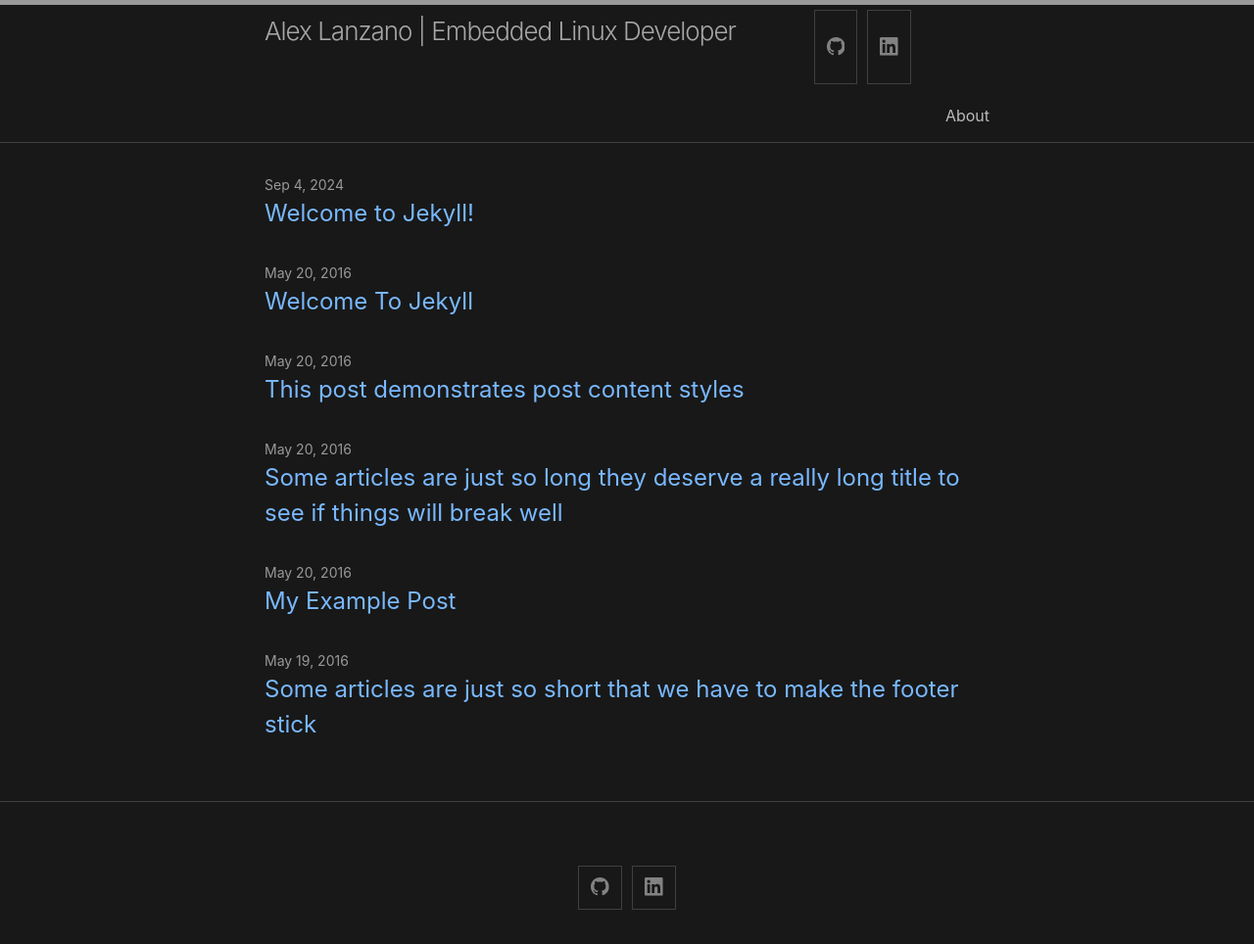
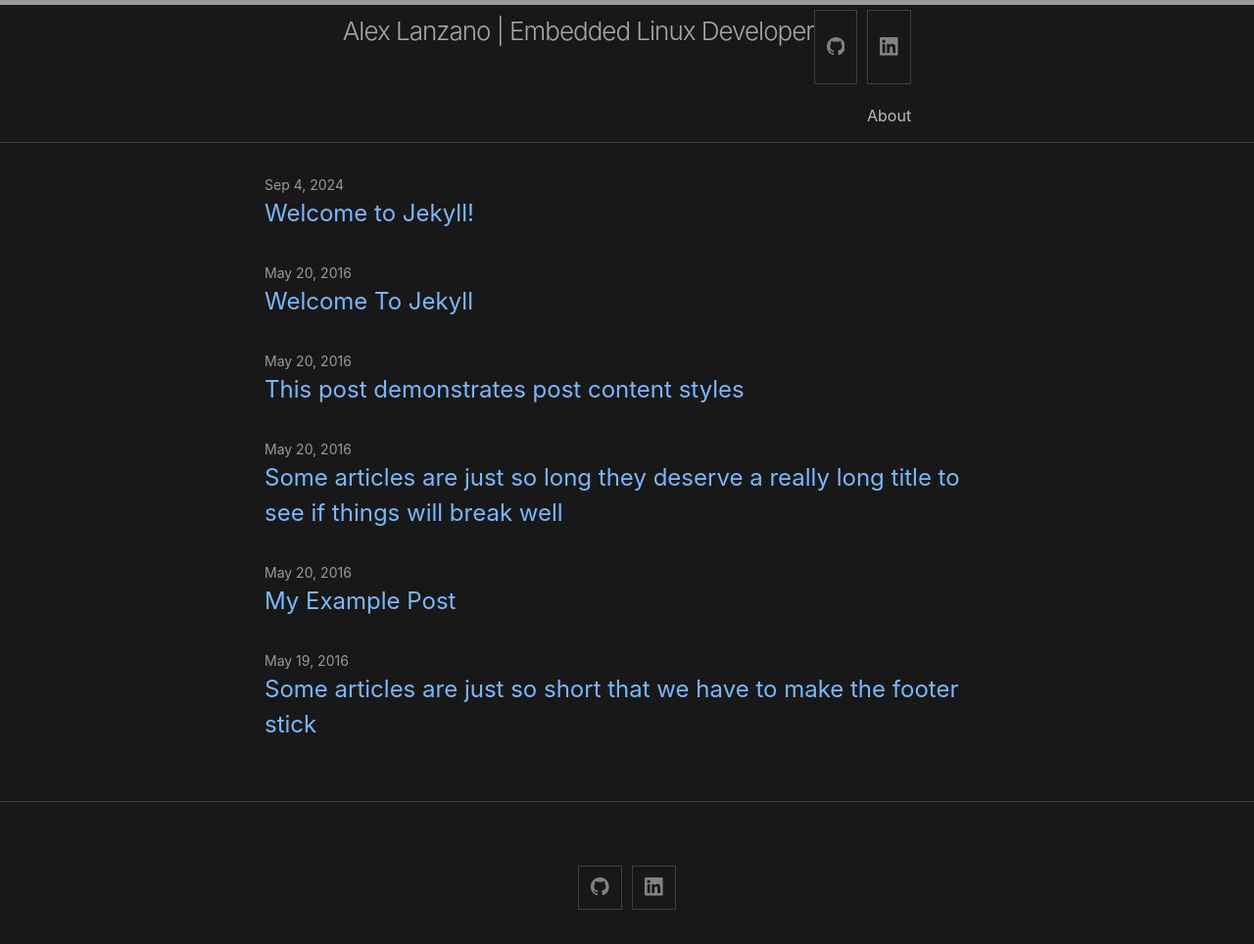
Before and after one commit to AlexLanzano/AlexLanzano.github.io, a Jekyll site: the page built from index.md, in a window 1280 px wide. Shown: the whole page at 98% size. Built offline with Jekyll 4.4.1, drawn with Linux system fonts in a browser that asks for light colours.

Commit message:
Hail mary

```diff
--- a/_sass/minima/_layout.scss
+++ b/_sass/minima/_layout.scss
@@ -9,6 +9,9 @@
 
   // Positioning context for the mobile navigation icon
   position: relative;
+  display: flex;
+  justify-content: space-between;
+  align-items: center;
 }
 
 .site-title {
@@ -36,6 +39,7 @@
   border: 1px solid $border-color-01;
   border-radius: 5px;
   text-align: right;
+  margin-left: auto;
 
   .nav-trigger {
     display: none;
@@ -144,6 +148,7 @@
 .social-links {
   @include relative-font-size(0.9375);
   color: $brand-color;
+  display: flex;
 }
 
 .footer-col {
```
